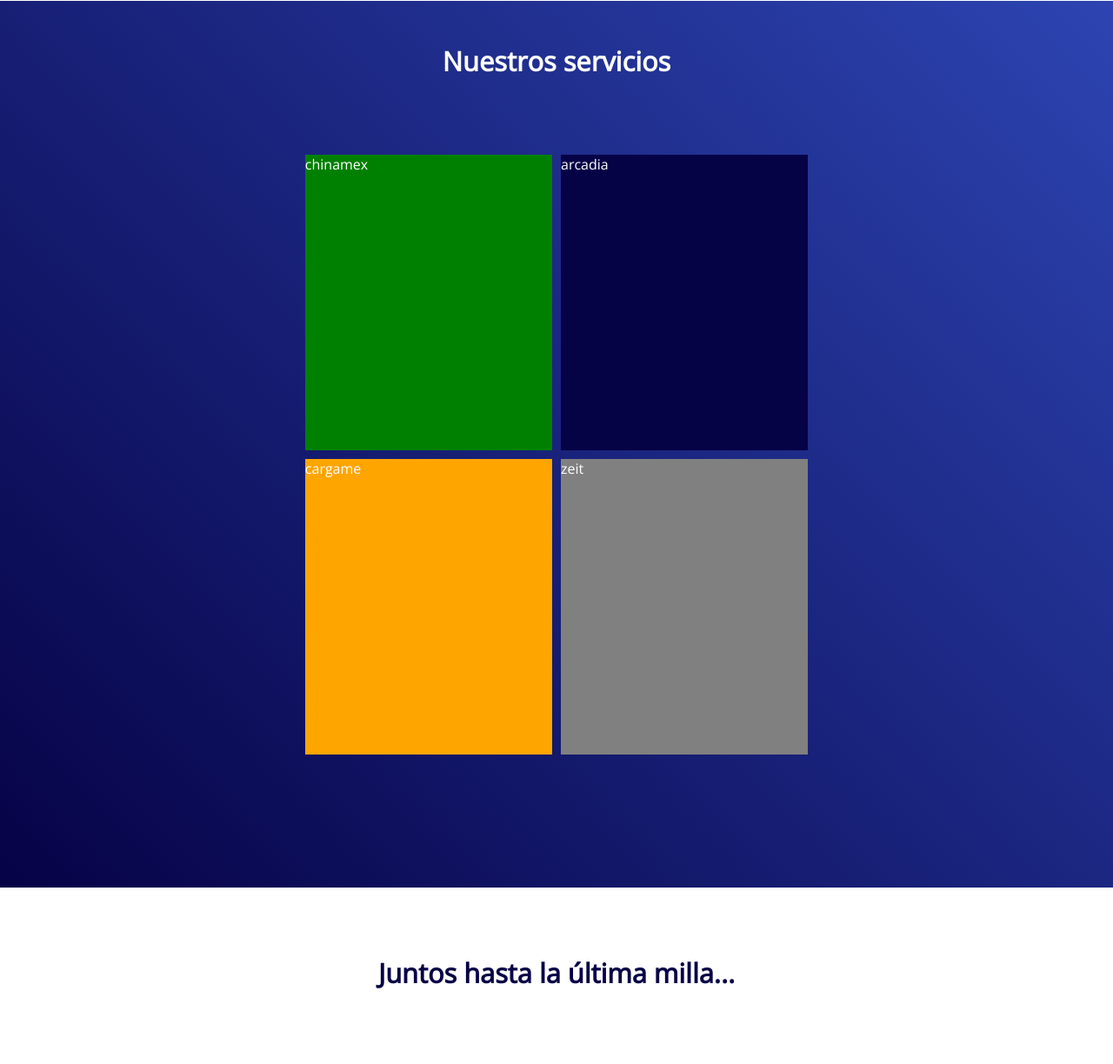
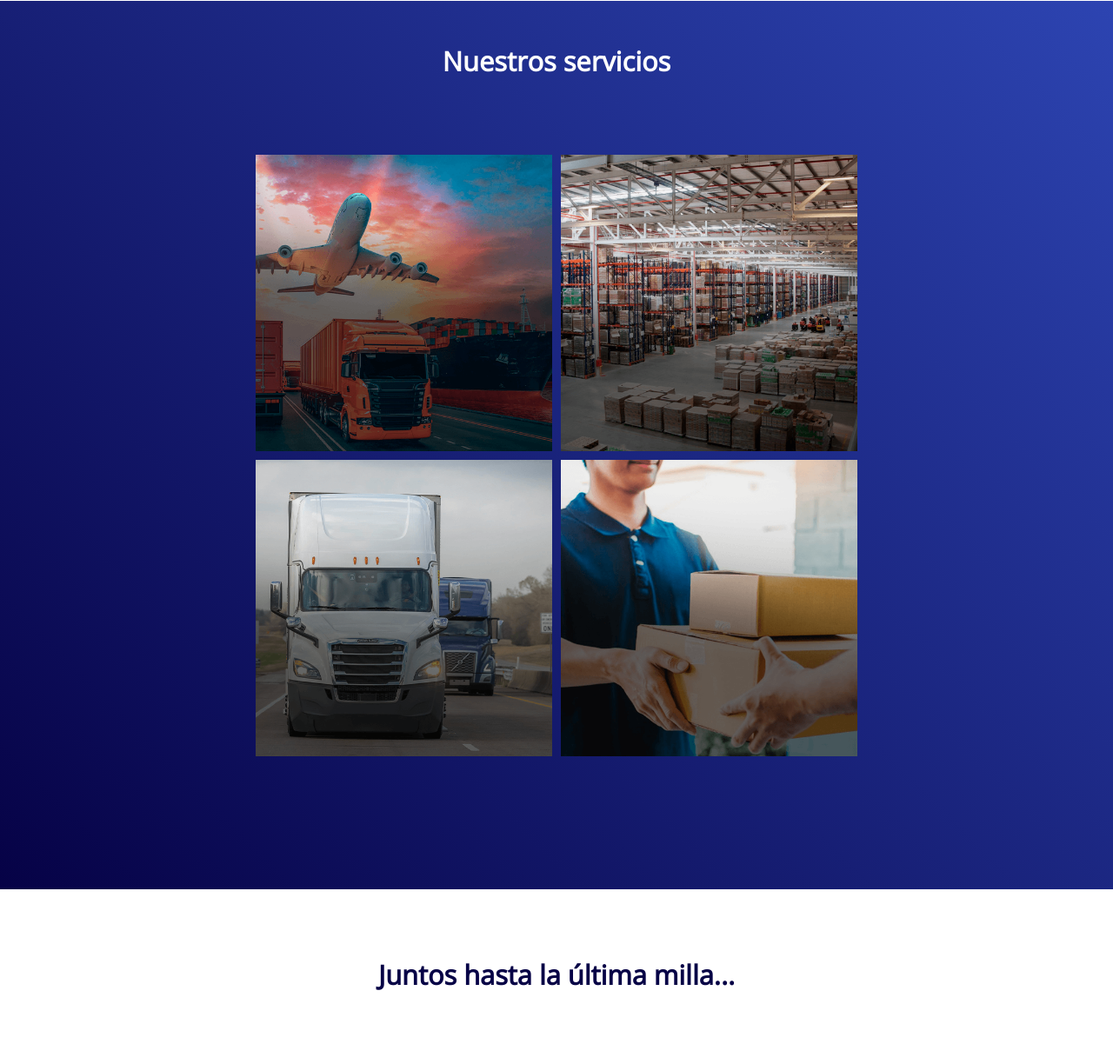
Before and after one commit to aaron2421/landing-famchest, a PHP site: page / in a window 1280 px wide. Shown: the part 1975-3199 px from the top of the page at 87% size. Run offline with PHP 8.4, Linux system fonts and the light colour scheme.

Commit message:
parte servicios, asesoría y últimas noticias avanzada, falta responsive algunas imagenes y probar.

```diff
--- a/home.html
+++ b/home.html
@@ -11,10 +11,6 @@
     <link rel="preconnect" href="https://fonts.googleapis.com" />
     <link rel="preconnect" href="https://fonts.gstatic.com" crossorigin />
     <link
-      href="https://fonts.googleapis.com/css2?family=Lato:wght@400;900&display=swap"
-      rel="stylesheet"
-    />
-    <link
       href="https://fonts.googleapis.com/css2?family=Open+Sans&display=swap"
       rel="stylesheet"
     />
@@ -23,12 +19,6 @@
       rel="stylesheet"
       href="https://cdnjs.cloudflare.com/ajax/libs/font-awesome/4.7.0/css/font-awesome.min.css"
     />
-    <!-- <link
-      href="https://cdn.jsdelivr.net/npm/bootstrap@5.0.2/dist/css/bootstrap.min.css"
-      rel="stylesheet"
-      integrity="sha384-EVSTQN3/azprG1Anm3QDgpJLIm9Nao0Yz1ztcQTwFspd3yD65VohhpuuCOmLASjC"
-      crossorigin="anonymous"
-    /> -->
     <title>Famchest Landing Page</title>
   </head>
 
@@ -40,23 +30,14 @@
           <ul>
             <li>
               <a class="nav-links" href="#">INICIO</a>
-              <!-- &nbsp; &nbsp; -->
             </li>
-
             <li>
-              <!-- &nbsp; &nbsp; -->
               <a class="nav-links" href="#">SERVICIO</a>
-              <!-- &nbsp; &nbsp; -->
             </li>
-
             <li>
-              <!-- &nbsp; &nbsp; -->
               <a class="nav-links" href="#">ACERCA DE NOSOTROS</a></li>
-              <!-- &nbsp; &nbsp; -->
             </li>
-
             <li>
-              <!-- &nbsp; &nbsp; -->
               <a class="nav-links" href="#">BLOG</a>
             </li>
           </ul>
@@ -84,82 +65,6 @@
             <button class="contact-btn">AGENDA UNA ASESORIA GRATUITA</button>
           </div>
       </div>
-      <!-- <div id="pt2">
-        <div id="solutions-video">
-          <img src="src/img/video-replace.jpg" alt="bodega-img" />
-        </div>
-        <div id="solutions-info">
-          <h2>Creamos soluciones a la medida para tu operación.</h2>
-          <br />
-          <p>
-            Nuestros servicios se adaptan a las necesidades de tu operación y
-            estamos preparados para ayudarte a escalar tu negocio, nuestro
-            enfoque es ayudar a nuestros clientes con sus problemas de
-            almacenaje, transporte, logística y asesoría de nuestros expertos
-            con más de 20 años de experiencia en el mercado.
-          </p>
-        </div>
-      </div>
-      <div id="pt3">
-        <h2>Nuestros servicios</h2>
-        <div id="services-container">
-          <div class="service">
-            <img
-              src="src/img/almacenaje.png"
-              alt="almacenaje"
-              class="service-img"
-            />
-            <div class="service-info">
-              <div class="service-header">
-                <p>ALMACENAJE</p>
-                <i class="fa fa-plus-square-o moreInfo" aria-hidden="true"></i>
-              </div>
-              <div id="info1" class="info">
-                Recepción, almacenaje, preparación de pedidos y despacho de
-                mercancías.
-              </div>
-            </div>
-          </div>
-          <div class="service">
-            <img
-              src="src/img/distribucion.png"
-              alt="distribución"
-              class="service-img"
-            />
-            <div class="service-info">
-              <div class="service-header">
-                <p>DISTRIBUCIÓN</p>
-                <i class="fa fa-plus-square-o moreInfo" aria-hidden="true"></i>
-              </div>
-              <div id="info2" class="info">
-                Contamos con unidades propias con el fin de cumplir con sus
-                necesidades puerta a puerta.
-              </div>
-            </div>
-          </div>
-          <div class="service">
-            <img
-              src="src/img/integracion.png"
-              alt="integración"
-              class="service-img"
-            />
-            <div class="service-info">
-              <div class="service-header">
-                <p>INTEGRACIÓN DE SERVICIOS</p>
-                <i class="fa fa-plus-square-o moreInfo" aria-hidden="true"></i>
-              </div>
-              <div id="info3" class="info">
-                • Pick and Pack <br />
-                • Picking <br />
-                • Cruces de Anden <br />
-                • Consolidación de mercancía <br />
-                • Maquila simple (con certificación en ISO) <br />
-                • Logística de reversa
-              </div>
-            </div>
-          </div>
-        </div>
-      </div> -->
       <div id="pt2">
         <p>Entregamos servicios integrales de comercialización almacenamiento y
           logística de la más alta calidad a lo largo de toda la cadena de suministro.</p>
@@ -172,10 +77,38 @@
       <div id="pt3">
         <h2>Nuestros servicios</h2>
         <div id="services-container">
-          <div class="service" id="china-mex">chinamex</div>
-          <div class="service" id="arcadia">arcadia</div>
-          <div class="service" id="cargame">cargame</div>
-          <div class="service" id="zeit">zeit</div>
+          <div class="service">
+            <img src="src/img/import.png" alt="importaciones" class="service-img">
+            <div class="overlay">
+              <div class="hover-img">
+                <img src="src/img/import-hover.png" alt="china-mex" style="object-fit: contain;">
+              </div>
+            </div>
+          </div>
+          <div class="servicer">
+            <img src="src/img/alm.png" alt="almacenaje" class="service-img">
+            <div class="overlayr">
+              <div class="hover-img">
+                <img src="src/img/alm-hover.png" alt="arcadia">
+              </div>
+            </div>
+          </div>
+          <div class="service">
+            <img src="src/img/transp.png" alt="logística" class="service-img">
+            <div class="overlay">
+              <div class="hover-img">
+                <img src="src/img/transp-hover.png" alt="cargame">
+              </div>
+            </div>
+          </div>
+          <div class="servicer">
+            <img src="src/img/ultm.png" alt="última milla" class="service-img">
+            <div class="overlayr">
+              <div class="hover-img">
+                <img src="src/img/ultm-hover.png" alt="zeit">
+              </div>
+            </div>
+          </div>
         </div>
       </div>
       <div id="pt4">
@@ -197,7 +130,9 @@
 
         <div id="benefit-main">
           <div class="benefit-container">
-            <div style="color: black;">img</div>
+            <div>
+              <img src="src/img/check.png" alt="check" class="check">
+            </div>
             <div class="benefit">
               <p class="bft-title">BENEFICIOS #1</p>
               <span class="bft-desc">
@@ -208,7 +143,9 @@
             </div>
           </div>
           <div class="benefit-container">
-            <div style="color: black;">img</div>
+            <div>
+              <img src="src/img/check.png" alt="check" class="check">
+            </div>
             <div class="benefit">
               <p class="bft-title">BENEFICIOS #2</p>
               <span class="bft-desc">
@@ -219,7 +156,9 @@
             </div>
           </div>
           <div class="benefit-container">
-            <div style="color: black;">img</div>
+            <div>
+              <img src="src/img/check.png" alt="check" class="check">
+            </div>
             <div class="benefit">
               <p class="bft-title">BENEFICIOS #3</p>
               <span class="bft-desc">
@@ -238,14 +177,33 @@
 
       <div id="pt7">
         <div id="news">
-          <div>ultimas noticias</div>
-          <div>
-            <pre>
-              Todas las noticias - Publicaciones
-              Trabajo            - Prensa
-              Avance             - Comentarios
-              Eventos
-            </pre>
+          <h3>Últimas noticias</h3>
+          <div id="radios-container">
+            <div>
+              <label for="all-news">
+                <input id="all-news" type="radio" name="news" checked="true"> Todas las noticias
+              </label>
+              <label for="job">
+                <input id="job" type="radio" name="news"> Trabajo
+              </label>
+              <label for="progress">
+                <input id="progress" type="radio" name="news"> Avance
+              </label>
+              <label for="events">
+                <input id="events" type="radio" name="news"> Eventos
+              </label>
+            </div>
+            <div>
+              <label for="posts">
+                <input id="posts" type="radio" name="news"> Publicaciones
+              </label>
+              <label for="press">
+                <input id="press" type="radio" name="news"> Prensa
+              </label>
+              <label for="coments">
+                <input id="coments" type="radio" name="news"> Comentarios
+              </label>
+            </div>
           </div>
         </div>
         <div id="posts-container">
@@ -291,8 +249,12 @@
           </div>
         </div>
         <div id="image-posts">
-          <div></div>
-          <div></div>
+          <div>
+            <img src="src/img/ultm.png" alt="post1">
+          </div>
+          <div>
+            <img src="src/img/transp.png" alt="post2">
+          </div>
         </div>
       </div>
     </main>
@@ -309,11 +271,6 @@
       </div>
     </footer>
 
-    <script
-      src="https://cdn.jsdelivr.net/npm/bootstrap@5.0.2/dist/js/bootstrap.bundle.min.js"
-      integrity="sha384-MrcW6ZMFYlzcLA8Nl+NtUVF0sA7MsXsP1UyJoMp4YLEuNSfAP+JcXn/tWtIaxVXM"
-      crossorigin="anonymous"
-    ></script>
     <script src="main.js"></script>
   </body>
 </html>
--- a/styles.css
+++ b/styles.css
@@ -373,25 +373,62 @@ ul {
 }
 
 .service {
-  width: 40%;
-  height: 340px;
+  position: relative;
+  width: 48%;
   margin: 5px;
 }
 
-#china-mex {
-  background-color: green;
+.service-img {
+  display: block;
+  width: 100%;
+  height: auto;
 }
 
-#arcadia {
-  background-color: var(--fstBlue);
+.overlay {
+  position: absolute;
+  bottom: 0;
+  left: 0;
+  right: 0;
+  overflow: hidden;
+  width: 0;
+  height: 100%;
+  transition: .5s ease;
 }
 
-#cargame {
-  background-color: orange;
+.service:hover .overlay {
+  width: 100%;
 }
 
-#zeit {
-  background-color: gray;
+.servicer {
+  position: relative;
+  width: 48%;
+  margin: 5px;
+}
+
+.overlayr {
+  position: absolute;
+  bottom: 0;
+  left: 100%;
+  right: 0;
+  overflow: hidden;
+  width: 0;
+  height: 100%;
+  transition: .5s ease;
+}
+
+.servicer:hover .overlayr {
+  width: 100%;
+  left: 0;
+}
+
+.hover-img {
+  white-space: nowrap;
+  position: absolute;
+  overflow: hidden;
+  top: 50%;
+  left: 50%;
+  transform: translate(-50%, -50%);
+  -ms-transform: translate(-50%, -50%);
 }
 
 /* End part 3 */
```
Also changed, not shown: other parts of styles.css (+55 -2 lines), src/img/alm-hover.png (added), src/img/alm.png (added), src/img/check.png (added), src/img/import-hover.png (added), src/img/import.png (added), src/img/transp-hover.png (added), src/img/transp.png (added), src/img/ultm-hover.png (added), src/img/ultm.png (added).
